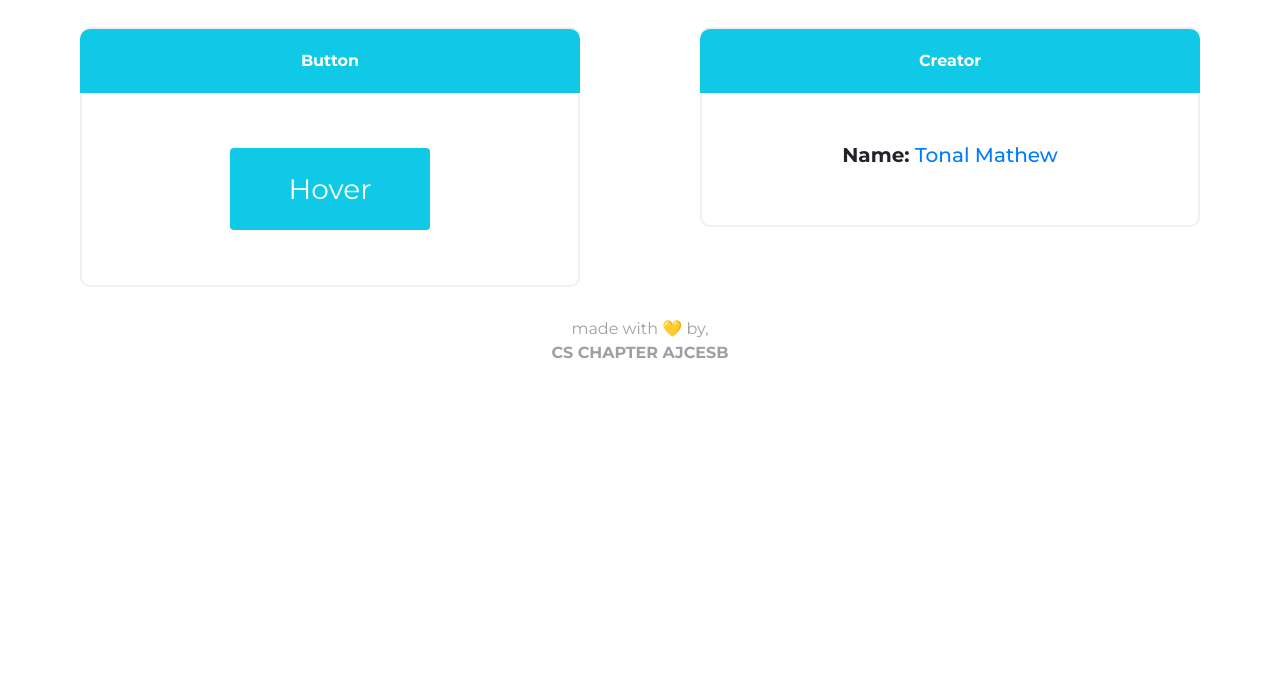
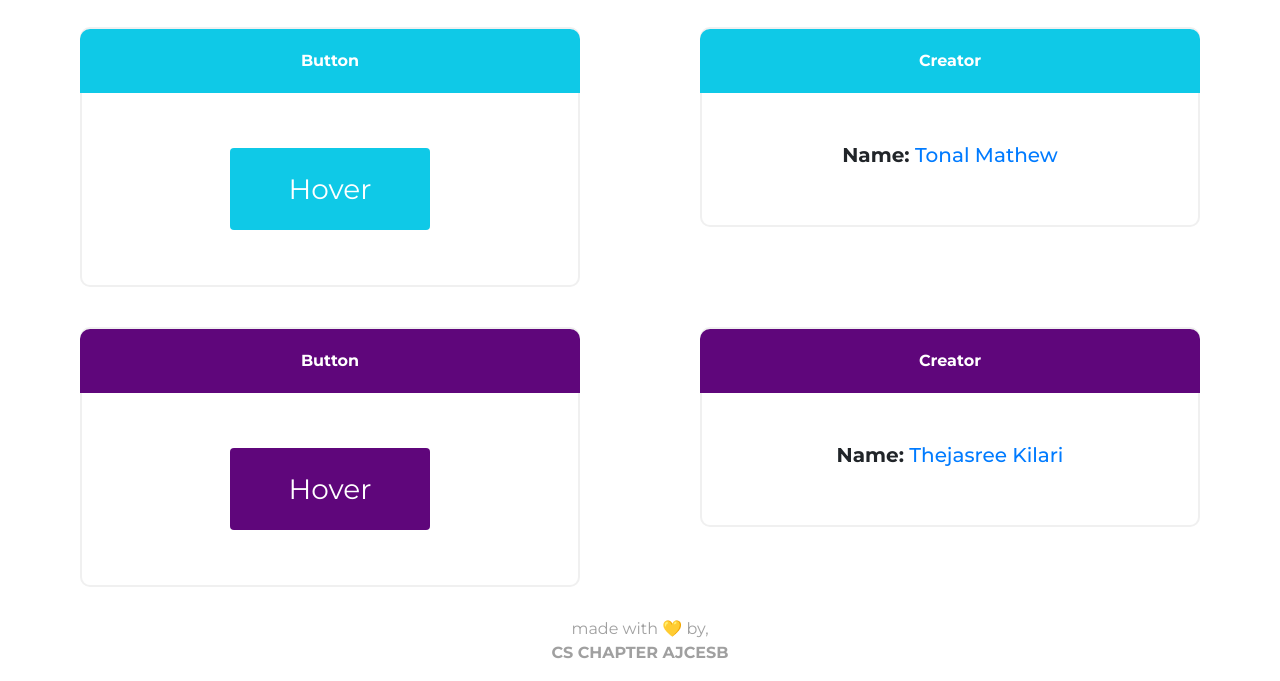
Before and after one commit to rubenshibu/css-components, a plain HTML site: page index.html in a window 1280 px wide. Shown: the part 939-1620 px from the top of the page. Before the commit the page ends 1320 px from the top, so only its background shows below. Drawn offline with nearby package versions, Linux system fonts and the light colour scheme.

Commit message:
Added a new card

```diff
--- a/css/cardcolor.css
+++ b/css/cardcolor.css
@@ -11,3 +11,7 @@
 .card3 {
   background-color: #0fc9e7;
 }
+
+.card4 {
+  background-color: #5F067B;
+}
--- a/index.html
+++ b/index.html
@@ -149,6 +149,41 @@
             </div>
           </div>
         </div>
+        <div class="row">
+          <div class="col-lg-6">
+            <div class="component">
+              <div class="card magictime">
+                <div class="card-title card4">
+                  <strong>Button</strong>
+                </div>
+                <div class="card-content">
+                  <button class="button card4"><span>Hover</span></button>
+                </div>
+              </div>
+            </div>
+          </div>
+          <div class="col-lg-6">
+            <div class="component">
+              <div class="card magictime">
+                <div class="card-title card4">
+                  <strong>Creator</strong>
+                </div>
+                <div class="card-content">
+                  <div class="creater-name">
+                    <h2>
+                      <b>Name:</b
+                      ><span>
+                        <a href="https://github.com/ThejasreeKilari"
+                          >Thejasree Kilari</a
+                        >
+                      </span>
+                    </h2>
+                  </div>
+                </div>
+              </div>
+            </div>
+          </div>
+        </div>
       </div>
 
 
```
